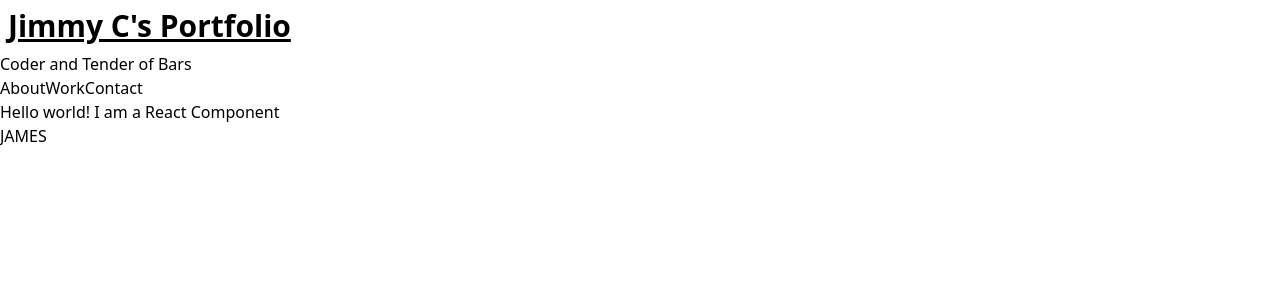
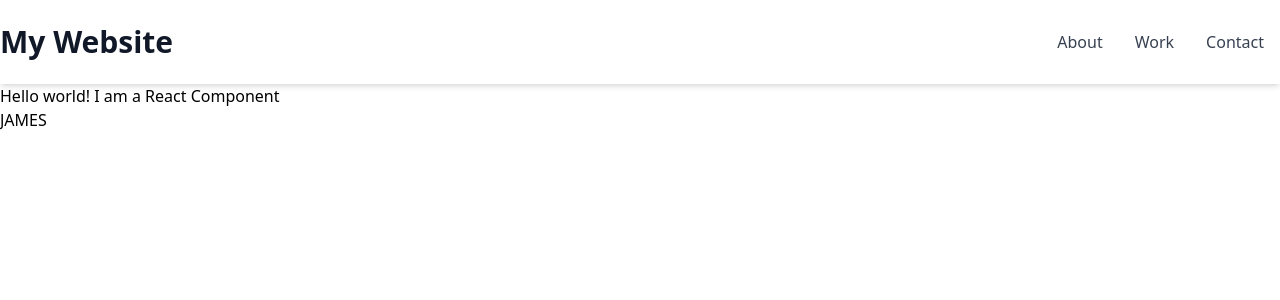
Before and after one commit to YimmyC/my-portfolio, a React (Create React App) app: page / in a window 1280 px wide. Shown: the top 300 px of the page. Built offline with nearby package versions, Linux system fonts and the light colour scheme.

Commit message:
header updated

```diff
--- a/src/App.js
+++ b/src/App.js
@@ -6,8 +6,8 @@ import Footer from "./components/Footer";
 function App() {
   return (
     <>
-      <Header />
-      {/* <HeaderDemo /> */}
+      {/* <Header /> */}
+      <HeaderDemo />
       <Home />
       <Footer />
     </>
--- a/src/components/HeaderDemo.js
+++ b/src/components/HeaderDemo.js
@@ -2,17 +2,17 @@ import React from "react";
 
 function Header() {
   return (
-    <header className="bg-gray-800 text-white">
-      <div className="container mx-auto flex justify-between items-center py-4">
-        <h1 className="text-xl font-bold">My Website</h1>
-        <nav className="space-x-4">
-          <a href="/about" className="hover:text-gray-300">
+    <header className="bg-white shadow-md">
+      <div className="container mx-auto flex justify-between items-center py-6">
+        <h1 className="text-3xl font-bold text-gray-900">My Website</h1>
+        <nav className="flex items-center">
+          <a href="/about" className="text-gray-700 font-medium link-animation mx-4 transition duration-300 ease-in-out">
             About
           </a>
-          <a href="/work" className="hover:text-gray-300">
+          <a href="/work" className="text-gray-700 font-medium link-animation mx-4 transition duration-300 ease-in-out">
             Work
           </a>
-          <a href="/contact" className="hover:text-gray-300">
+          <a href="/contact" className="text-gray-700 font-medium link-animation mx-4 transition duration-300 ease-in-out">
             Contact
           </a>
         </nav>
--- a/src/index.css
+++ b/src/index.css
@@ -1,3 +1,39 @@
 @tailwind base;
 @tailwind components;
 @tailwind utilities;
+
+.link-animation {
+    position: relative;
+    text-decoration: none;
+}
+
+.link-animation::before {
+    content: "";
+    position: absolute;
+    bottom: -3px;
+    left: 0;
+    right: 0;
+    height: 2px;
+    background-color: #4B5563;
+    transform: scaleX(0) rotate(0);
+    transform-origin: center bottom;
+    transition: transform 0.2s ease-in-out;
+}
+
+.link-animation:hover::before {
+    transform: scaleX(1) rotate(360deg);
+}
+
+.link-animation:hover {
+    animation: rotate-360 0.5s linear;
+}
+
+@keyframes rotate-360 {
+    from {
+        transform: rotate(0);
+    }
+
+    to {
+        transform: rotate(360deg);
+    }
+}
```
